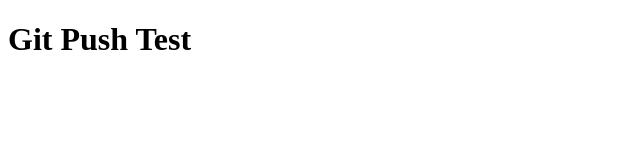
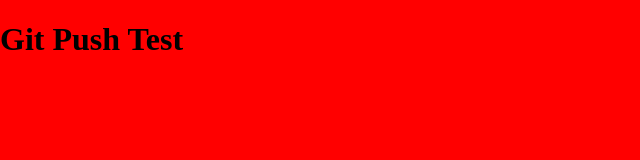
Before and after one commit to huseyinakman61/express-mvc, a plain HTML site: page index.html in a window 1280 px wide. Shown: the whole page, without its empty margins (0-640 px from the left). Drawn offline with Linux system fonts and the light colour scheme.

Commit message:
style css add

```diff
--- /dev/null
+++ b/css/style.css
@@ -0,0 +1,5 @@
+body{
+    padding: 0;
+    margin: 0;
+    background: #f00;
+}
--- a/index.html
+++ b/index.html
@@ -3,7 +3,8 @@
 <head>
     <meta charset="UTF-8">
     <meta name="viewport" content="width=device-width, initial-scale=1.0">
-    <title>Document</title>
+    <title>Git Push Test</title>
+    <link href="css/style.css" rel="stylesheet" type="text/css">
 </head>
 <body>
     <h1>Git Push Test</h1>
```
